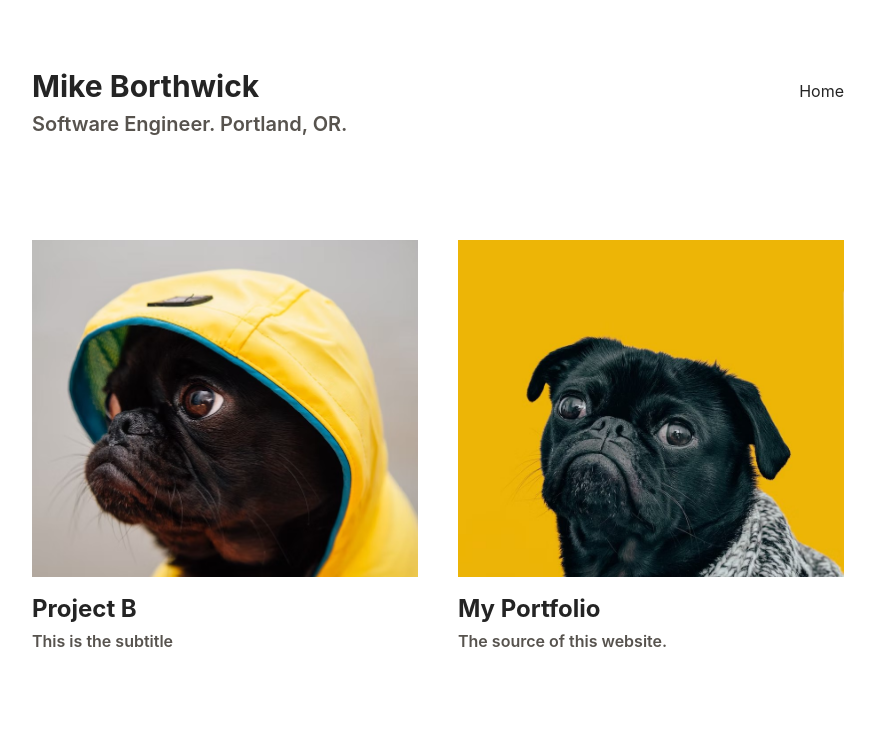
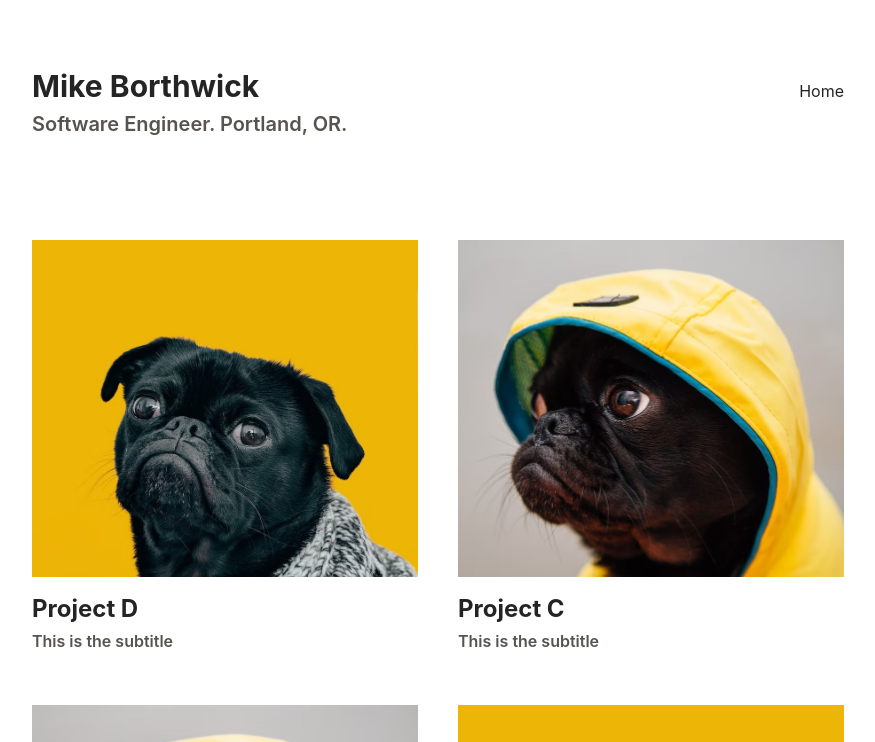
Before and after one commit to mhborthwick/mhborthwick.com, a React (Vite) app: page / in a window 1280 px wide. Shown: the top 742 px of the page, without its empty margins (202-1077 px from the left). Built offline with nearby package versions, Linux system fonts and the light colour scheme.

Commit message:
add couple placeholder projects

```diff
--- a/src/App.tsx
+++ b/src/App.tsx
@@ -12,6 +12,8 @@ function getProjectById(id: number): Project {
 const myProjects = {
   portfolio: getProjectById(1),
   positiveCli: getProjectById(2),
+  someOtherProject: getProjectById(3),
+  anotherProject: getProjectById(4),
 };
 
 function App() {
@@ -28,6 +30,14 @@ function App() {
       path: myProjects.positiveCli.pageUrl,
       element: <ProjectPage project={myProjects.positiveCli} />,
     },
+    {
+      path: myProjects.someOtherProject.pageUrl,
+      element: <ProjectPage project={myProjects.someOtherProject} />,
+    },
+    {
+      path: myProjects.anotherProject.pageUrl,
+      element: <ProjectPage project={myProjects.anotherProject} />,
+    },
   ]);
 
   const location = useLocation();
--- a/src/assets/projects.json
+++ b/src/assets/projects.json
@@ -17,6 +17,24 @@
       "imgUrl": "/placeholder2.jpeg",
       "pageUrl": "/projects/positive-cli",
       "gitHubUrl": ""
+    },
+    {
+      "id": 3,
+      "heading": "Project C",
+      "subHeading": "This is the subtitle",
+      "description": "Lorem ipsum dolor sit amet consectetur adipisicing elit. Praesentium consequuntur ipsam ratione quas! Similique exercitationem commodi sed deserunt velit, suscipit quas, eveniet, nihil quaerat dicta incidunt reprehenderit a dolorum hic.",
+      "imgUrl": "/placeholder2.jpeg",
+      "pageUrl": "/projects/some-other-project",
+      "gitHubUrl": ""
+    },
+    {
+      "id": 4,
+      "heading": "Project D",
+      "subHeading": "This is the subtitle",
+      "description": "Lorem ipsum dolor sit amet consectetur adipisicing elit. Praesentium consequuntur ipsam ratione quas! Similique exercitationem commodi sed deserunt velit, suscipit quas, eveniet, nihil quaerat dicta incidunt reprehenderit a dolorum hic.",
+      "imgUrl": "/placeholder.jpeg",
+      "pageUrl": "/projects/another-project",
+      "gitHubUrl": ""
     }
   ]
 }
```
